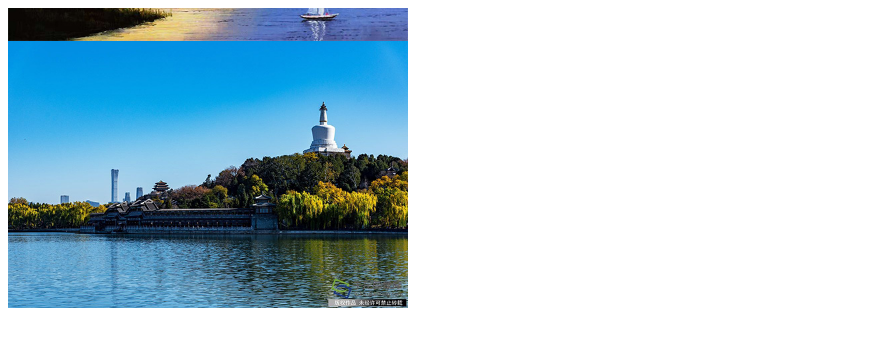
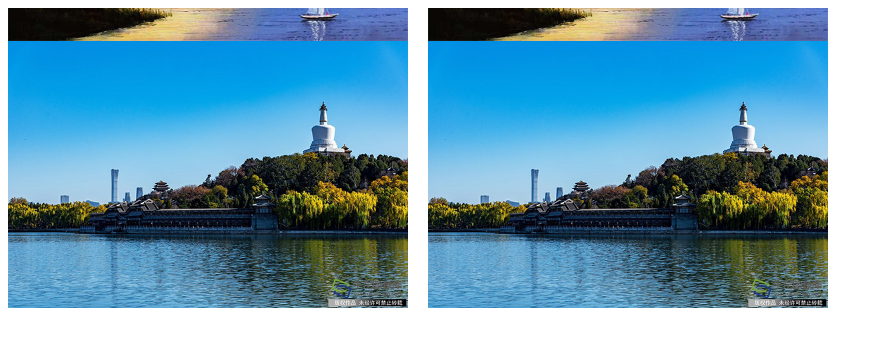
Before and after one commit to open-node/image-slider-push, a website: page index.html in a window 1280 px wide. Shown: the whole page, without its empty margins (0-883 px from the left). Drawn offline with Linux system fonts and the light colour scheme.

Commit message:
两个并列显示

```diff
--- a/index.html
+++ b/index.html
@@ -7,11 +7,21 @@
   width: 400px;
   height: 300px;
   overflow: hidden;
+  float: left;
+  margin-right: 20px;
+}
+#container2 {
+  float: left;
+  position: relative;
+  width: 400px;
+  height: 300px;
+  overflow: hidden;
 }
 </style>
 </head>
 <body>
 <div id="container"></div>
+<div id="container2"></div>
 <script src="./browser.js"></script>
 <script>
 const imgs = [
@@ -25,12 +35,18 @@ const imgs = [
   './assets/demo2.jpg'
 ];
 const queue = imgs.slice();
+const queue2 = imgs.slice();
 
 let i = 0;
+let j = 0;
 setInterval(() => {
   if (queue.length < 50) {
     queue.push(imgs[i % imgs.length]);
     i += 1;
+  }
+  if (queue2.length < 50) {
+    queue2.push(imgs[j % imgs.length]);
+    j += 1;
   }
 }, 50);
 
@@ -48,6 +64,15 @@ Slider({
   container: document.getElementById('container'),
   queue,
 });
+
+Slider({
+  width: 400,
+  sleep: (params.sleep | 0) || 2,
+  dy: (params.dy | 0) || 1,
+  max: (params.max | 0) || 4,
+  container: document.getElementById('container2'),
+  queue: queue2,
+});
 </script>
 </body>
 </html>
```
